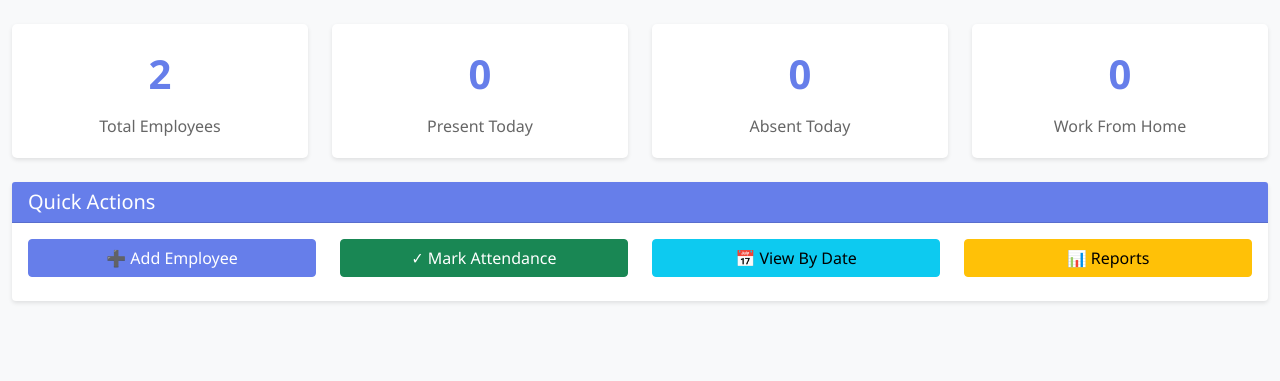
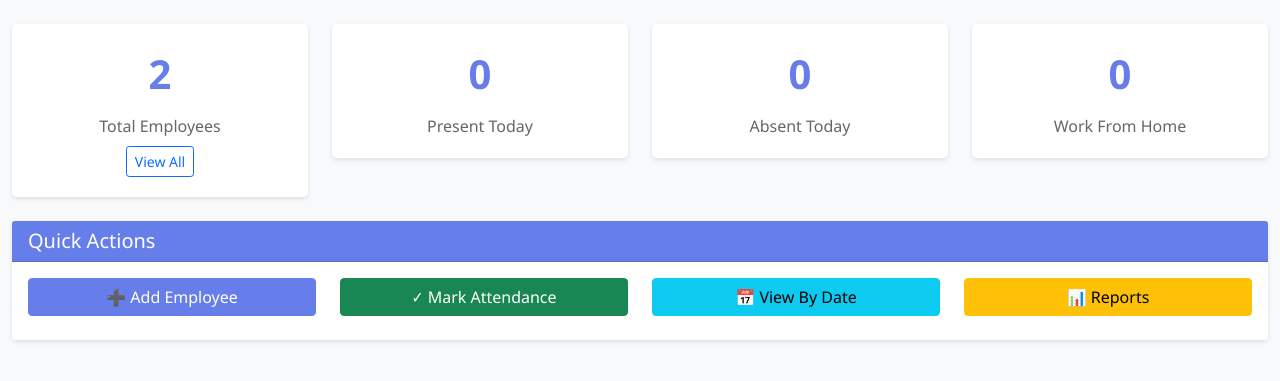
Before and after one commit to Renees009/ATETNDANCE-APP, a Django app: page /attendance/ in a window 1280 px wide. Shown: the part 62-443 px from the top of the page. Run offline with Django 5.2, Linux system fonts and the light colour scheme; data comes from the database, SQL or seed files in the repository.

Commit message:
1-second

```diff
--- a/App/attendance/templates/attendance/dashboard.html
+++ b/App/attendance/templates/attendance/dashboard.html
@@ -8,6 +8,9 @@
         <div class="stat-card">
             <div class="stat-number">{{ total_employees }}</div>
             <div class="stat-label">Total Employees</div>
+            <div class="mt-2">
+                <a href="{% url 'attendance:employee_list' %}" class="btn btn-sm btn-outline-primary">View All</a>
+            </div>
         </div>
     </div>
     <div class="col-md-3">
@@ -43,6 +46,11 @@
                             ➕ Add Employee
                         </a>
                     </div>
+                    {% comment %} <div class="col-md-3 mb-2">
+                        <a href="{% url 'attendance:employee_list' %}" class="btn btn-secondary btn-block" style="width: 100%;">
+                            👥 View All Employees
+                        </a>
+                    </div> {% endcomment %}
                     <div class="col-md-3 mb-2">
                         <a href="{% url 'attendance:mark_attendance' %}" class="btn btn-success btn-block" style="width: 100%;">
                             ✓ Mark Attendance
```
